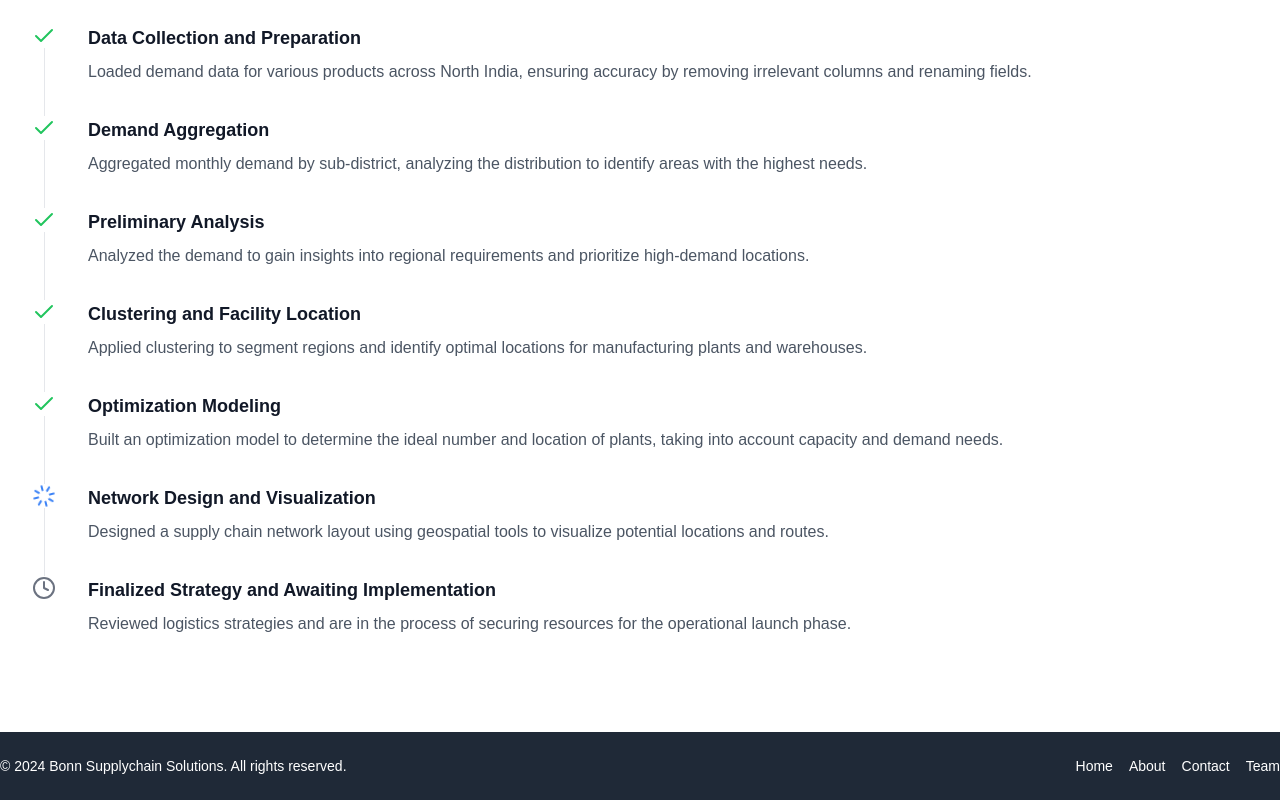
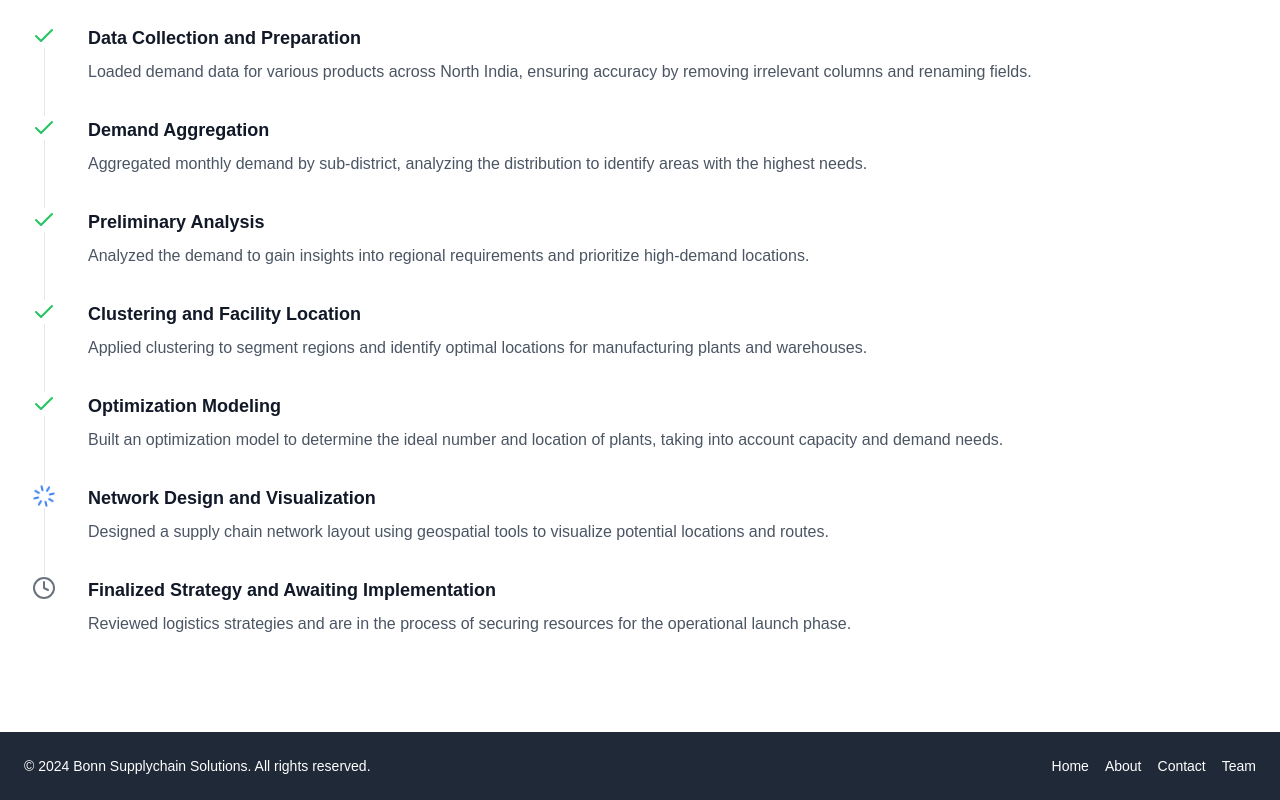
Before and after one commit to uraj1/Bonn, a React (Vite) app: page / in a window 1280 px wide. Shown: the part 2044-2844 px from the top of the page. Built offline with nearby package versions, Linux system fonts and the light colour scheme; a web font is replaced by a local one.

Commit message:
added the padding in the footer

```diff
--- a/src/components/Footer.tsx
+++ b/src/components/Footer.tsx
@@ -2,7 +2,7 @@ import { NavLink } from 'react-router-dom';
 
 const Footer = () => {
   return (
-    <footer className="bg-gray-800 text-white py-6">
+    <footer className="bg-gray-800 text-white py-6 pr-6 pl-6">
             <div className="container mx-auto flex justify-between items-center">
                 <p className="text-sm">
                     © 2024 Bonn Supplychain Solutions. All rights reserved.
```
